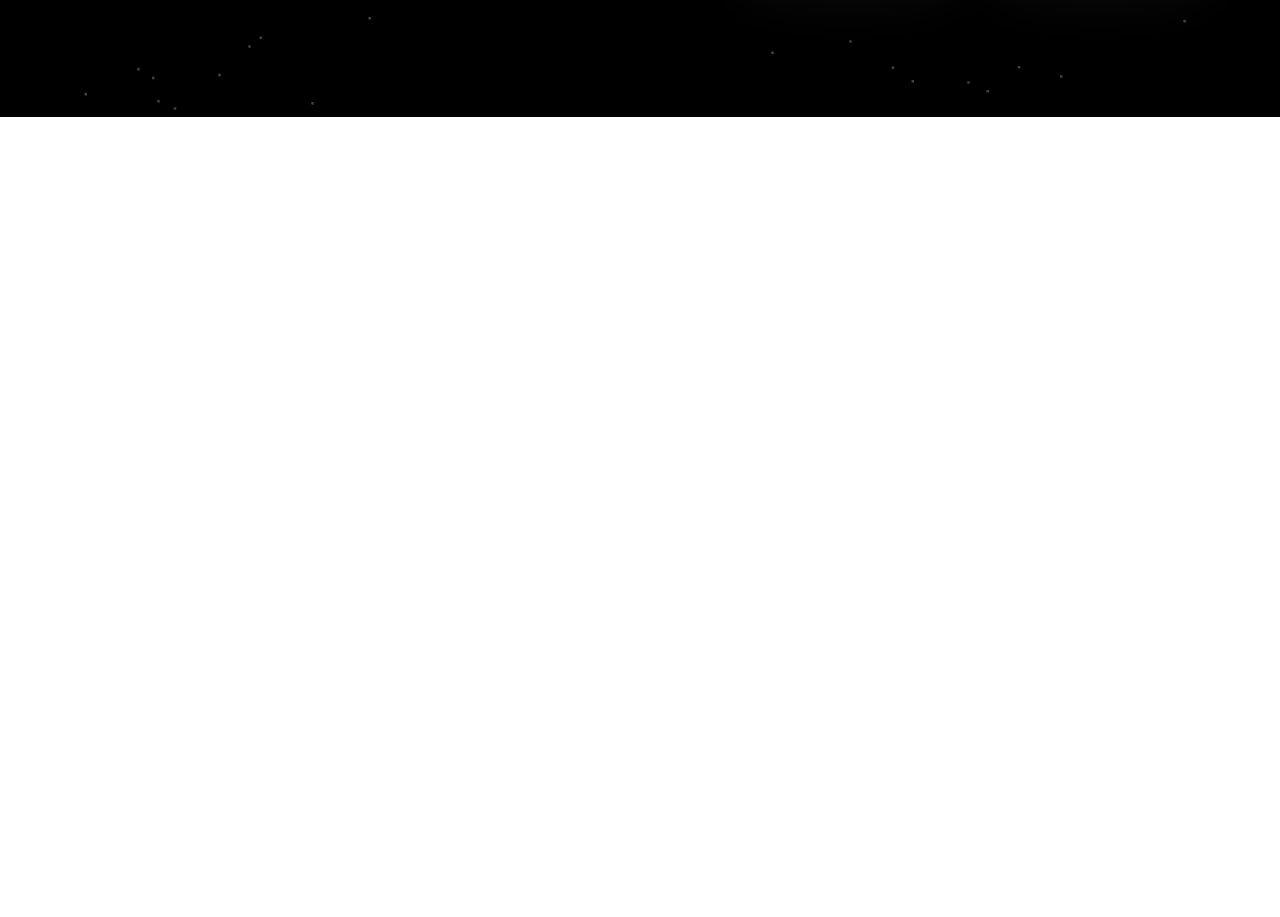
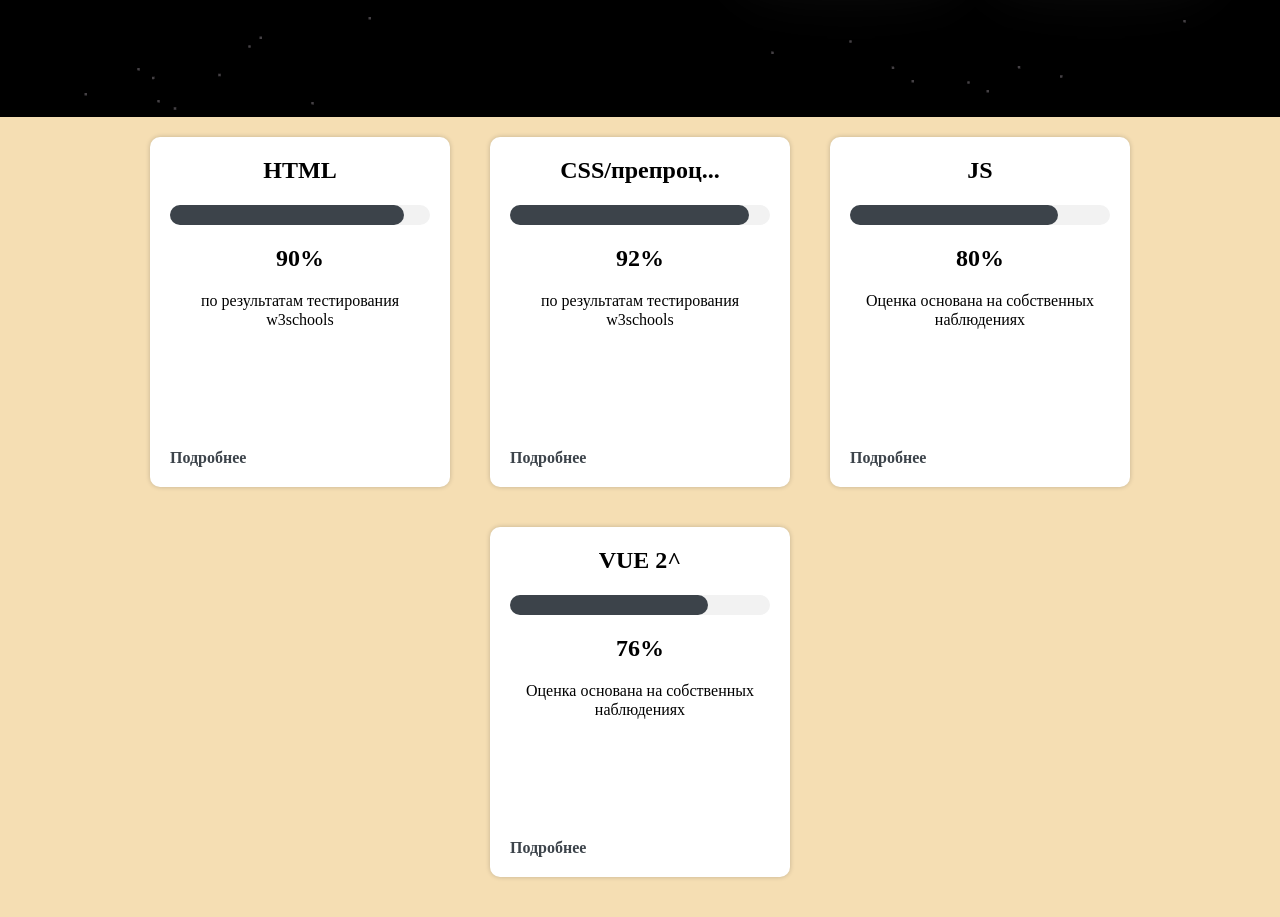
Before and after one commit to Kukhmirov/vue3-ts, a Vue app: page / in a window 1280 px wide. Shown: the part 683-1600 px from the top of the page. Before the commit the page ends 800 px from the top, so only its background shows below. Built offline with nearby package versions, Linux system fonts and the light colour scheme.

Commit message:
skills section

```diff
--- a/src/App.vue
+++ b/src/App.vue
@@ -1,38 +1,10 @@
 <template>
     <the-header />
     <RouterView />
-    <backgound-three />
 </template>
 
 <script setup lang="ts">
 import { RouterView } from "vue-router";
 
 import TheHeader from "@/components/header/TheHeader.vue";
-import backgoundThree from "@/views/animateBackground/animateBackground.vue";
 </script>
-
-<style lang="scss">
-@import "@/assets/style/colors.scss";
-
-.cursor {
-    will-change: transform;
-    display: flex;
-    align-items: center;
-    justify-content: center;
-    position: fixed;
-    min-width: 100px;
-    height: 30px;
-    padding: 0 5px;
-    border: 2px solid #fff;
-    border-radius: 5px;
-    mix-blend-mode: difference;
-    pointer-events: none;
-    transform: translate(-50%, -50%) scale(0);
-    transition: transform 0.3s ease;
-    background-color: $lavender;
-    z-index: 1000;
-    color: $black;
-    font-weight: bold;
-    text-transform: uppercase;
-}
-</style>
--- a/src/assets/style/helpers.scss
+++ b/src/assets/style/helpers.scss
@@ -13,3 +13,25 @@ button {
   transition: all .4s;
   color: transparent !important;
 }
+
+.cursor {
+  will-change: transform;
+  display: flex;
+  align-items: center;
+  justify-content: center;
+  position: fixed;
+  min-width: 100px;
+  height: 30px;
+  padding: 0 5px;
+  border: 2px solid #fff;
+  border-radius: 5px;
+  mix-blend-mode: difference;
+  pointer-events: none;
+  transform: translate(-50%, -50%) scale(0);
+  transition: transform 0.3s ease;
+  background-color: $lavender;
+  z-index: 1000;
+  color: $black;
+  font-weight: bold;
+  text-transform: uppercase;
+}
--- a/src/router/index.ts
+++ b/src/router/index.ts
@@ -1,19 +1,15 @@
 import { createRouter, createWebHistory } from "vue-router";
 
-import HomePage from "@/views/homePage/HomePage.vue";
+import MainPage from "@/views/MainPage.vue";
+
 
 const router = createRouter({
-    history: createWebHistory(import.meta.env.BASE_URL),
+    history: createWebHistory((import.meta as any).env.BASE_URL),
     routes: [
         {
             path: "/",
             name: "home",
-            component: HomePage,
-        },
-        {
-            path: "/",
-            name: "home",
-            component: HomePage,
+            component: MainPage,
         },
     ],
 });
--- /dev/null
+++ b/src/views/MainPage.vue
@@ -0,0 +1,10 @@
+<template>
+    <title-page />
+    <technology-page />
+</template>
+
+<script setup lang="ts">
+import TechnologyPage from "@/views/technologyPage/TechnologyPage.vue";
+import TitlePage from "@/views/titlePage/TitlePage.vue";
+
+</script>
--- a/src/views/animateBackground/animateBackground.vue
+++ b/src/views/animateBackground/animateBackground.vue
@@ -2,7 +2,6 @@
     <div
         ref="canvasRef"
         class="canvas"
-        @mousemove="handleMouseMove"
     />
 </template>
 
@@ -21,6 +20,9 @@ let scene: THREE.Scene;
 let renderer: THREE.WebGLRenderer;
 let planet: THREE.Mesh;
 const { mouseX, mouseY } = useMousePosition();
+let startPlanetPosition: THREE.Vector3;
+let startSunPosition: THREE.Vector3;
+let scrollPosition = 0;
 
 
 // Создание сцены, камеры и 3D объекта
@@ -81,6 +83,9 @@ function init(): void {
     renderer = new THREE.WebGLRenderer({ antialias: true });
     renderer.setSize(window.innerWidth, window.innerHeight);
     canvasRef.value!.appendChild(renderer.domElement);
+
+    startPlanetPosition = planet.position.clone();
+    startSunPosition = scene.children.find((child) => child.type === "PointLight")!.position.clone();
 }
 
 // Анимация кручения 3D объекта
@@ -142,11 +147,23 @@ watchEffect(() => {
     }
 });
 
-//Отслеживание координат по осям X und Y
-function handleMouseMove(event: MouseEvent): void {
-    mouseX.value = (event.clientX / window.innerWidth) * 2 - 1;
-    mouseY.value = -(event.clientY / window.innerHeight) * 2 + 1;
-}
+window.onscroll = () => {
+    if (document.body.getBoundingClientRect().top === 0) {
+        planet.position.copy(startPlanetPosition);
+        scene.children.find((child) => child.type === "PointLight")!.position.copy(startSunPosition);
+        scrollPosition = 0;
+    } else {
+        const delta = window.scrollY - scrollPosition;
+        scrollPosition = window.scrollY;
+        const planetOffset = delta / 150;
+        const sunOffset = delta / 500;
+        planet.position.x -= planetOffset;
+        planet.position.z -= planetOffset;
+        planet.position.y += planetOffset;
+
+        scene.children.find((child) => child.type === "PointLight")!.position.x += sunOffset;
+    }
+};
 
 onMounted(() => {
     init();
@@ -158,10 +175,12 @@ onMounted(() => {
 
 <style scoped lang="scss">
 .canvas {
-    position: absolute;
+    position: fixed;
     top: 0;
     left: 0;
     width: 100%;
     height: 100%;
+    overflow: hidden;
+    z-index: -1;
 }
 </style>
--- /dev/null
+++ b/src/views/technologyPage/TechnologyPage.vue
@@ -0,0 +1,126 @@
+<template>
+    <div class="skill-section">
+        <div class="skill-list">
+            <div
+                v-for="skill in skills"
+                :key="skill.title"
+                class="skill-card"
+            >
+                <div class="skill-title">{{ skill.title }}</div>
+                <div class="skill-progress-bar">
+                    <div
+                        class="skill-progress"
+                        :style="{ width: skill.count }"
+                    />
+                </div>
+                <div class="skill-percentage">{{ skill.count }}</div>
+                <div class="skill-description">{{ skill.description }}</div>
+                <a
+                    :href="skill.link"
+                    class="skill-link"
+                >Подробнее</a>
+            </div>
+        </div>
+    </div>
+</template>
+
+<script setup lang="ts">
+const skills = [
+    {
+        title: "HTML",
+        count: "90%",
+        description: "по результатам тестирования w3schools",
+        link: "/",
+    },
+    {
+        title: "CSS/препроц...",
+        count: "92%",
+        description: "по результатам тестирования w3schools",
+        link: "/home",
+    },
+    {
+        title: "JS",
+        count: "80%",
+        description: "Оценка основана на собственных наблюдениях",
+        link: "/about",
+    },
+    {
+        title: "VUE 2^",
+        count: "76%",
+        description: "Оценка основана на собственных наблюдениях",
+        link: "/",
+    },
+];
+</script>
+
+<style scoped lang="scss">
+
+.skill-section {
+    position: relative;
+    width: 100%;
+    height: 100vh;
+    background: wheat;
+    z-index: 1;
+}
+
+.skill-list {
+    display: flex;
+    flex-wrap: wrap;
+    justify-content: center;
+}
+
+.skill-card {
+    width: 300px;
+    height: 350px;
+    margin: 20px;
+    padding: 20px;
+    background: white;
+    border-radius: 10px;
+    box-shadow: 0px 0px 5px 0px rgba(0, 0, 0, 0.2);
+    text-align: center;
+    position: relative;
+}
+
+.skill-title {
+    font-size: 24px;
+    font-weight: bold;
+}
+
+.skill-progress-bar {
+    width: 100%;
+    height: 20px;
+    margin: 20px 0;
+    background: #f2f2f2;
+    border-radius: 10px;
+    position: relative;
+}
+
+.skill-progress {
+    position: absolute;
+    top: 0;
+    left: 0;
+    height: 20px;
+    background: #3c434a;
+    border-radius: 10px;
+}
+
+.skill-percentage {
+    font-size: 24px;
+    font-weight: bold;
+}
+
+.skill-description {
+    margin: 20px 0;
+    font-size: 16px;
+}
+
+.skill-link {
+    font-size: 16px;
+    color: #3c434a;
+    font-weight: bold;
+    text-decoration: none;
+    position: absolute;
+    bottom: 20px;
+    left: 20px;
+}
+</style>
--- a/src/views/homePage/HomePage.vue
+++ b/src/views/titlePage/TitlePage.vue
@@ -1,4 +1,5 @@
 <template>
+    <backgound-three />
     <div class="main">
         <div class="main__wrapper-title">
             <h3
@@ -36,6 +37,8 @@ import { onMounted, ref } from "vue";
 import SkillsCard from "@/components/utility/SkillsCard.vue";
 import { useDataStore } from "@/stores/getData";
 import { cursorPlugin } from "@/utils/cursor-style";
+import backgoundThree from "@/views/animateBackground/animateBackground.vue";
+
 
 const dataStore = useDataStore();
 
--- a/tsconfig.json
+++ b/tsconfig.json
@@ -7,5 +7,5 @@
     {
       "path": "./tsconfig.app.json"
     }
-  ]
+  ],
 }
```
